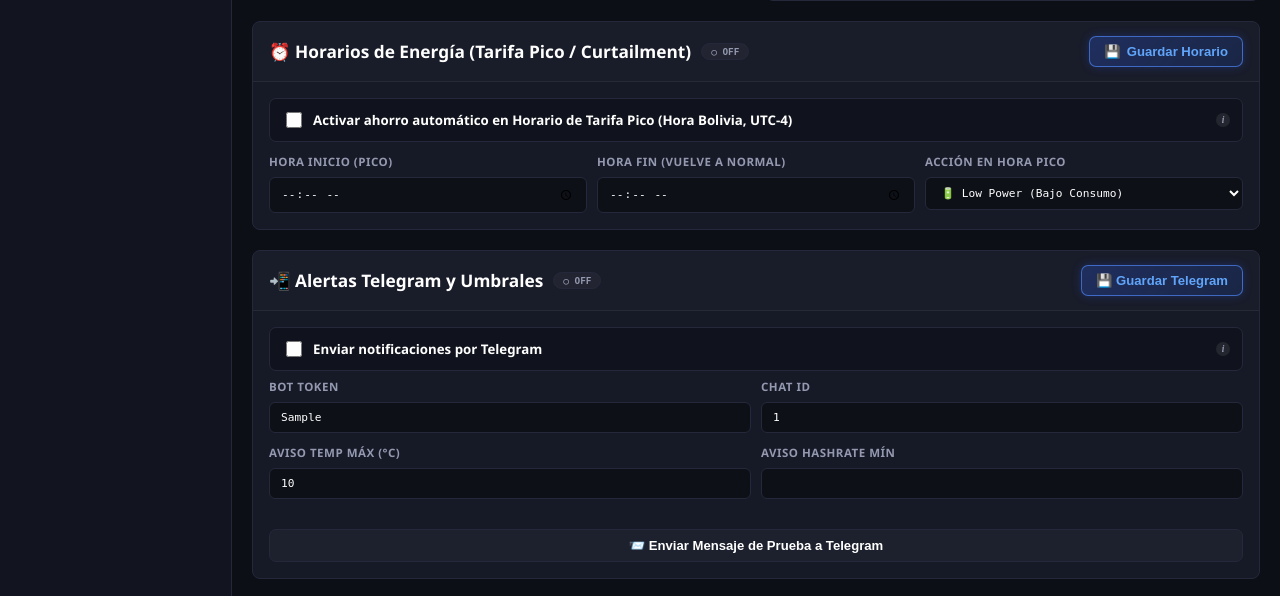
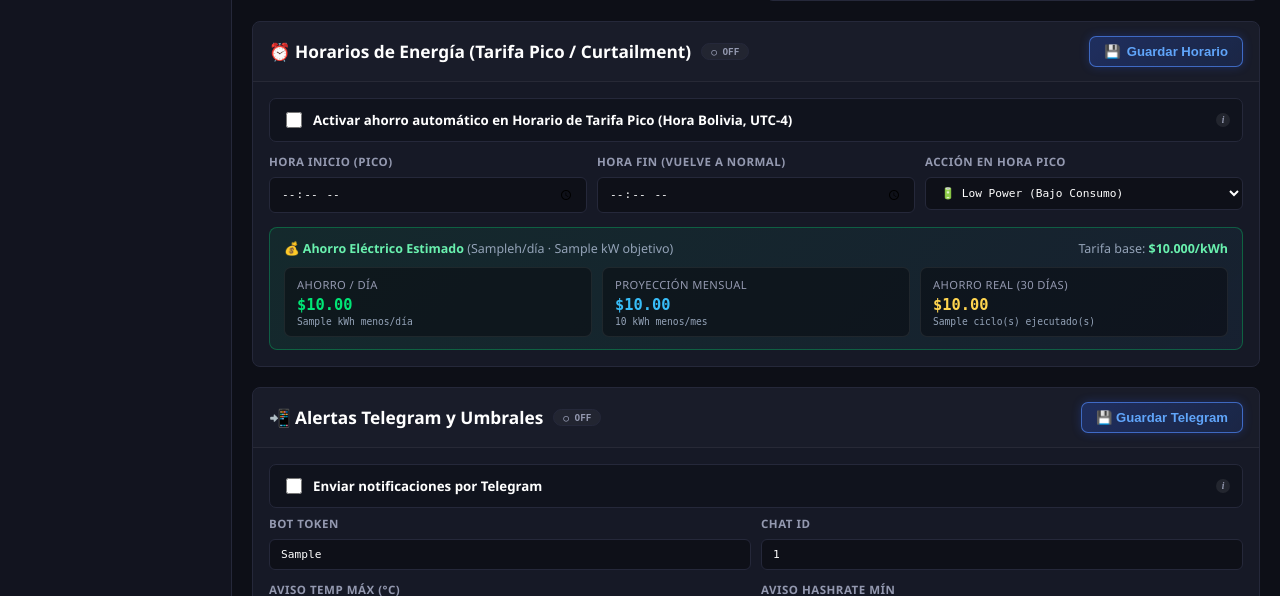
Before and after one commit to elminerogris/antminer-panel, a Flask app: template templates/alertas.html in a window 1280 px wide. Shown: the part 922-1518 px from the top of the page. Run offline with Flask 3, Linux system fonts and the light colour scheme; the template is opened without the code that fills it: most values are stand-ins (such as "Sample title", 1, 10 or a date in 2020); some libraries are stand-ins or nearby versions.

Commit message:
Update alertas.html

```diff
--- a/templates/alertas.html
+++ b/templates/alertas.html
@@ -400,6 +400,56 @@
 
     .two-col { display: grid; grid-template-columns: 1fr 1fr; gap: 10px; }
     .three-col { display: grid; grid-template-columns: repeat(auto-fit, minmax(150px, 1fr)); gap: 10px; }
+
+    /* Panel de Ahorro Eléctrico en Dólares */
+    .curt-savings-box {
+        margin-top: 14px;
+        padding: 12px 14px;
+        border-radius: 8px;
+        background: linear-gradient(135deg, rgba(0, 230, 118, 0.08) 0%, rgba(56, 189, 248, 0.05) 100%);
+        border: 1px solid rgba(0, 230, 118, 0.30);
+    }
+    .curt-savings-head {
+        display: flex;
+        align-items: center;
+        justify-content: space-between;
+        flex-wrap: wrap;
+        gap: 6px;
+        font-size: 0.78em;
+        color: #94a3b8;
+        margin-bottom: 10px;
+    }
+    .curt-savings-head b { color: #69f0ae; }
+    .curt-savings-grid {
+        display: grid;
+        grid-template-columns: repeat(auto-fit, minmax(160px, 1fr));
+        gap: 10px;
+    }
+    .curt-kpi {
+        background: rgba(10, 12, 18, 0.55);
+        border: 1px solid rgba(255, 255, 255, 0.07);
+        border-radius: 7px;
+        padding: 9px 12px;
+    }
+    .curt-kpi-lbl {
+        font-size: 0.70em;
+        text-transform: uppercase;
+        letter-spacing: 0.4px;
+        color: var(--text-muted);
+        margin-bottom: 4px;
+    }
+    .curt-kpi-val {
+        font-size: 1.18em;
+        font-weight: bold;
+        font-family: monospace;
+        color: #00e676;
+    }
+    .curt-kpi-sub {
+        font-size: 0.74em;
+        font-family: monospace;
+        color: #94a3b8;
+        margin-top: 2px;
+    }
 
     .hist-scroll { width: 100%; overflow-x: auto; -webkit-overflow-scrolling: touch; }
     .hist-table-pro { width: 100%; min-width: 640px; border-collapse: collapse; font-size: 0.83em; }
@@ -810,6 +860,33 @@
                     </select>
                 </div>
             </div>
+
+            {% if ahorro_curt is defined %}
+            <!-- Resumen de Ahorro Eléctrico en Dólares -->
+            <div class="curt-savings-box" translate="no">
+                <div class="curt-savings-head">
+                    <span>💰 <b>Ahorro Eléctrico Estimado</b> ({{ ahorro_curt.horas_pico }}h/día · {{ ahorro_curt.kw_objetivo }} kW objetivo)</span>
+                    <span>Tarifa base: <b>${{ '%.3f'|format(ahorro_curt.tarifa_kwh) }}/kWh</b></span>
+                </div>
+                <div class="curt-savings-grid">
+                    <div class="curt-kpi">
+                        <div class="curt-kpi-lbl">Ahorro / Día</div>
+                        <div class="curt-kpi-val">${{ '%.2f'|format(ahorro_curt.usd_dia) }}</div>
+                        <div class="curt-kpi-sub">{{ ahorro_curt.kwh_dia }} kWh menos/día</div>
+                    </div>
+                    <div class="curt-kpi">
+                        <div class="curt-kpi-lbl">Proyección Mensual</div>
+                        <div class="curt-kpi-val" style="color:#38bdf8;">${{ '%.2f'|format(ahorro_curt.usd_mes) }}</div>
+                        <div class="curt-kpi-sub">{{ ahorro_curt.kwh_mes|int }} kWh menos/mes</div>
+                    </div>
+                    <div class="curt-kpi">
+                        <div class="curt-kpi-lbl">Ahorro Real (30 días)</div>
+                        <div class="curt-kpi-val" style="color:#ffd54f;">${{ '%.2f'|format(ahorro_curt.usd_real_30d) }}</div>
+                        <div class="curt-kpi-sub">{{ ahorro_curt.ejecuciones_30d }} ciclo(s) ejecutado(s)</div>
+                    </div>
+                </div>
+            </div>
+            {% endif %}
         </div>
     </div>
 </form>
```
